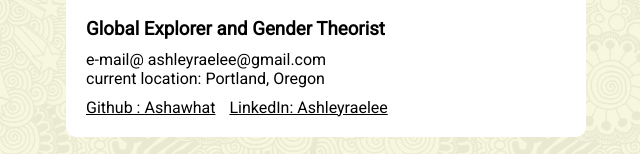
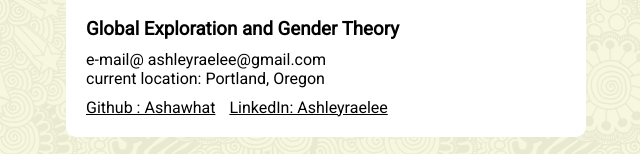
Before and after one commit to ashawhat/portfolio, a plain HTML site: page index.html in a window 1280 px wide. Shown: the part 183-337 px from the top of the page, 314-954 px from the left. Drawn offline with Linux system fonts and the light colour scheme.

Commit message:
copy change

```diff
--- a/index.html
+++ b/index.html
@@ -15,7 +15,7 @@
 	<h2>Junior Developer: <br>Ruby &amp;&amp; Javascript</h2>
 </div>
 <div class="sub-title">
-	<h3>Global Explorer and Gender Theorist</h3>
+	<h3>Global Exploration and Gender Theory</h3>
 </div>
 <div class="contact">
 	<div>e-mail@ ashleyraelee@gmail.com</div>
```
